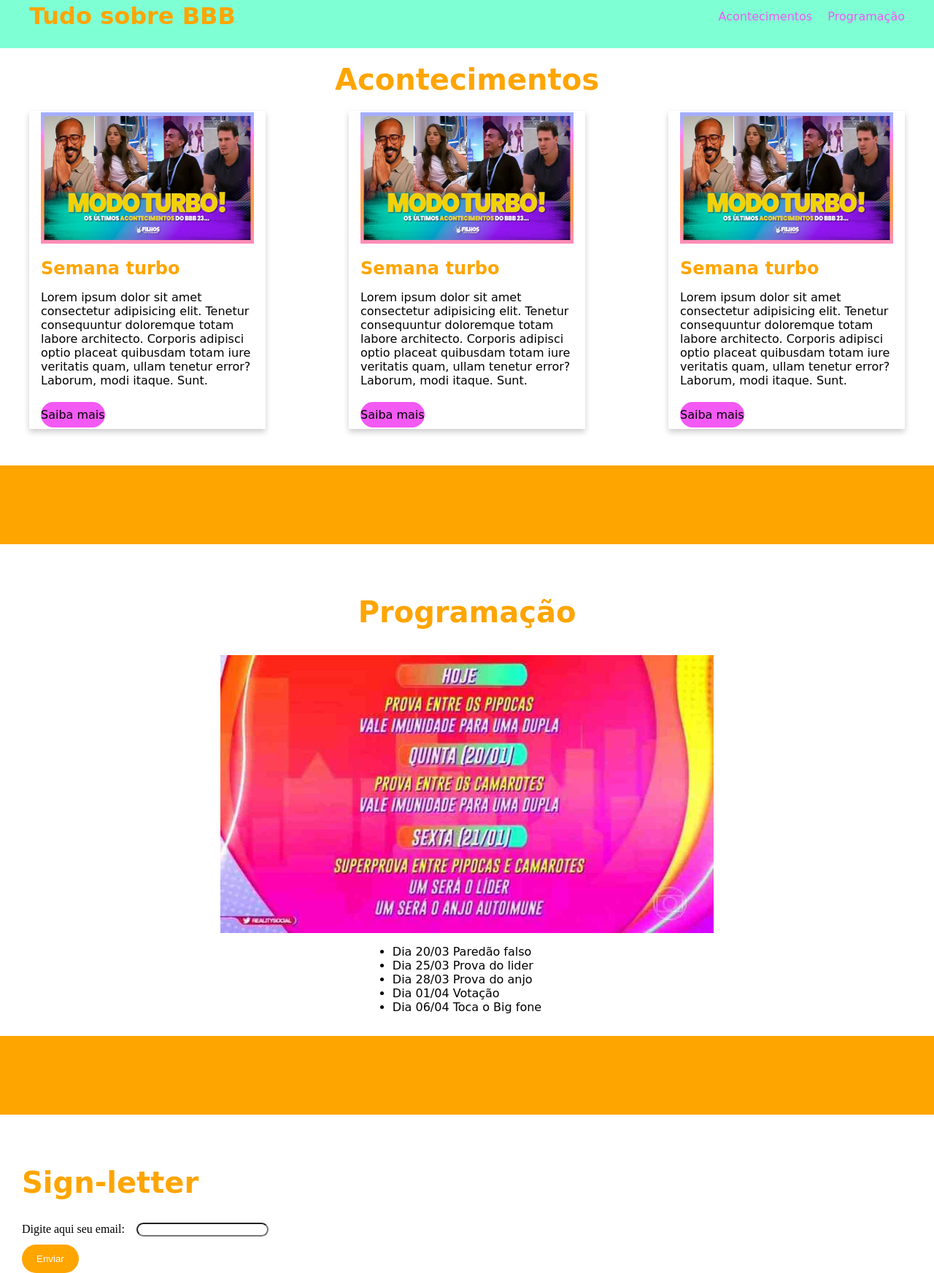
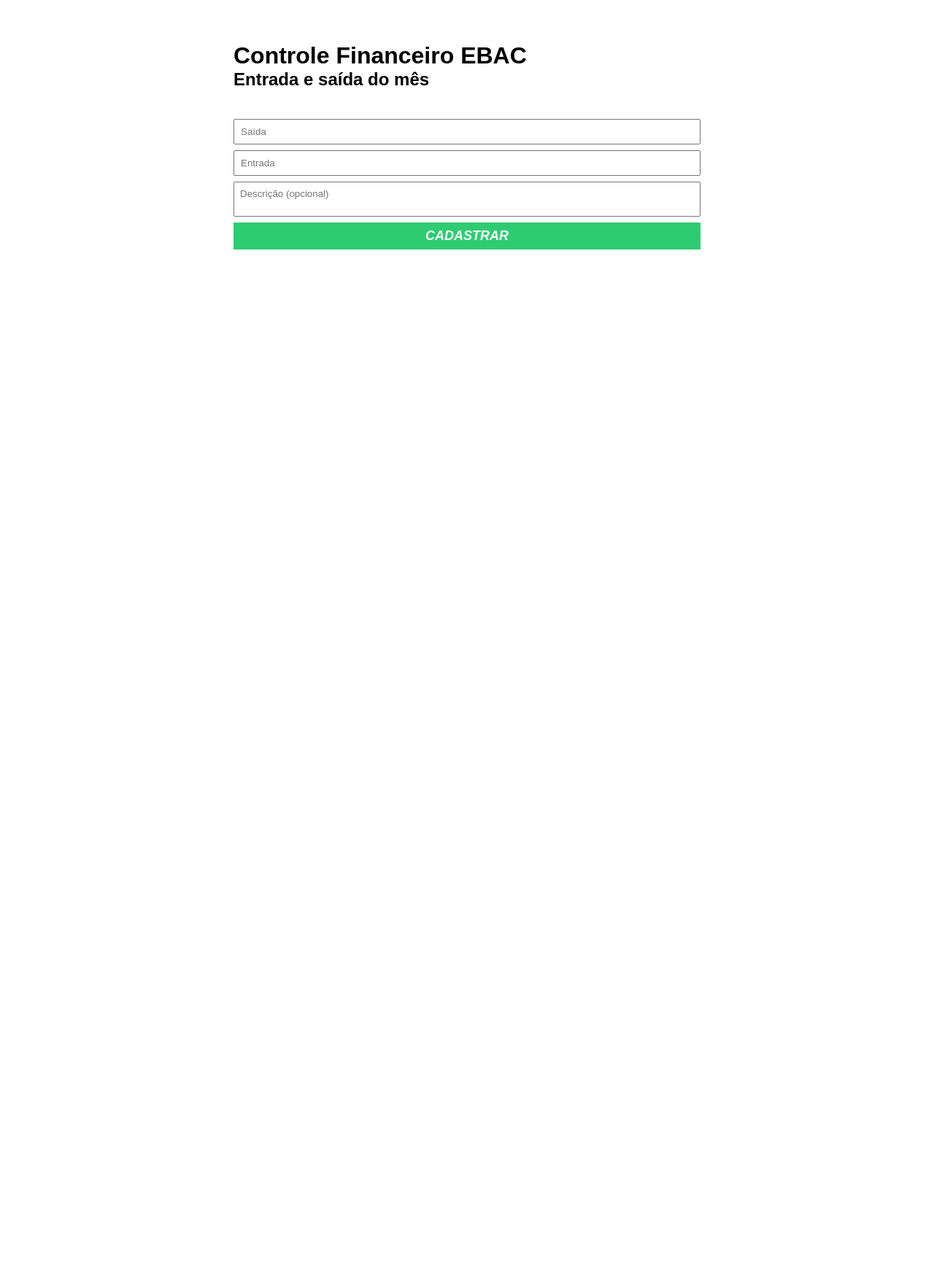
Before and after one commit to RaquelATeixeira51/tarefas_ebac, a plain HTML site: page src/index.html in a window 1280 px wide. Shown: the part 22-1767 px from the top of the page at 73% size. After the commit the page ends 800 px from the top, so only its background shows below. Drawn offline with Linux system fonts and the light colour scheme; a web font is replaced by a local one.

Commit message:
integrando js com html

```diff
--- a/src/css/index.css
+++ /dev/null
@@ -1,151 +0,0 @@
-* {
-    margin: 0;
-    padding: 0;
-    box-sizing: border-box;
-}
-
-header{
-    padding: 25px 0;
-    background-color: aquamarine;
-    color: orange;
-    font-family: 'Tilt Warp', cursive;
-}
-
-header .container {
-    display: flex;
-    justify-content: space-between;
-    align-items: center;
-}
-
-.container{
-    max-width: 1200px;
-    width: 100%;
-    margin: 0 auto;
-    font-family: 'Tilt Warp', cursive;
-}
-
-header nav li {
-    display: inline;
-    padding-left: 16px;
-
-}
-
-header li a {
-    text-decoration: none;
-    color: rgb(243, 89, 243);
-}
-
-#acontecimentos h1 {
-    padding: 20px 0;
-    color: orange;
-    font-size: 40px;
-    display: flex;
-    flex-direction: column;
-    font-family: 'Tilt Warp', cursive;
-    align-items: center;
-
-}
-
-#acontecimentos .container{
-    display: flex;
-    position: relative;
-    justify-content: space-between;
-}
-
-.card-acontecimentos img{
-    height: 180px;
-    width: 100%;
-}
-
-.card-acontecimentos a {
-    background-color: rgb(243, 89, 243);
-    color: black;
-    border-radius: 30px;
-    text-decoration: none;
-    padding: 8px 0;
-    display: inline-block;
-    margin-top: 20px;
-}
-
-.card-acontecimentos h2 {
-    color: orange;
-    padding: 16px 0;
-}
-
-.card-acontecimentos {
-    box-shadow: 0 4px 8px 0 rgba(0,0,0,0.2);
-    transition: 0.3s;
-    width: 27%;
-    padding: 2px 16px;
-    margin-bottom: 50px;
-}
-
-.card-acontecimentos:hover {
-    box-shadow: 0 8px 16px 0 rgba(0,0,0,0.2);
-}
-
-#sep .separador {
-    background-color:orange;
-    margin-bottom: 50px;
-}
-
-#programacao h1 {
-    padding: 20px 0;
-    color: orange;
-    font-size: 40px;
-    display: flex;
-    flex-direction: column;
-    font-family: 'Tilt Warp', cursive;
-    align-items: center;
-
-}
-
-#programacao .container {
-    display: flex;
-    flex-direction: column;
-    align-items: center;
-    margin-bottom: 30px;
-}
-
-#programacao .container img {
-    max-width: 680px;
-    width: 100%;
-    padding: 16px 2px;
-}
-
-#footer h1 {
-    padding: 20px 0;
-    color: orange;
-    font-size: 40px;
-    display: flex;
-    flex-direction: column;
-    font-family: 'Tilt Warp', cursive;
-    margin-left: 30px;
-
-}
-
-form {
-    margin-left: 30px;
-}
-
-label {
-    padding: 12px 12px 12px 0;
-    display: inline-block;
-  }
-
-  input[type=submit] {
-    background-color: orange;
-    color: white;
-    padding: 12px 20px;
-    border: none;
-    border-radius: 20px;
-    cursor: pointer;
-  }
-
-  input[type=submit]:hover {
-    background-color: rgb(243, 89, 243);
-  }
-
-  input[type=email] {
-    border-radius: 20px;
-  }
--- /dev/null
+++ b/src/css/main.css
@@ -0,0 +1,53 @@
+* {
+    margin: 0;
+    padding: 0;
+    box-sizing: border-box;
+    font-family: sans-serif;
+}
+
+.container {
+    margin: 80px auto;
+    max-width: 640px;
+    width: 100%;
+}
+
+form {
+    margin-top: 40px;
+}
+
+input, textarea, button {
+    display: block;
+    padding: 8px;
+    margin-bottom: 8px;
+    width: 100%;
+    resize: none;
+}
+
+button {
+    background-color: #2ecc71;
+    border: none;
+    text-transform: uppercase;
+    color: #fff;
+    font-weight: bold;
+    font-size: 18px;
+    font-style: italic;
+    cursor: pointer;
+}
+
+button:hover {
+    background-color: #27ae60;
+}
+
+.success-message {
+    background-color: #27ae60;
+    padding: 16px;
+    color: white;
+    display: none;
+}
+
+.failure-message {
+    background-color: red;
+    padding: 16px;
+    color: white;
+    display: none;
+}
--- a/src/index.html
+++ b/src/index.html
@@ -1,117 +1,27 @@
 <!DOCTYPE html>
-<html lang="en">
-
+<html lang="pt-BR">
 <head>
     <meta charset="UTF-8">
     <meta http-equiv="X-UA-Compatible" content="IE=edge">
     <meta name="viewport" content="width=device-width, initial-scale=1.0">
-    <link rel="stylesheet" href="./css/index.css">
-    <link rel="preconnect" href="https://fonts.googleapis.com">
-    <link rel="preconnect" href="https://fonts.gstatic.com" crossorigin>
-    <link href="https://fonts.googleapis.com/css2?family=Tilt+Warp&display=swap" rel="stylesheet">
-    <title>Tudo sobre BBB</title>
+    <title>HTML com JS</title>
+    <link rel="stylesheet" href="./css/main.css" />
 </head>
-
 <body>
-    <header>
-        <div class="container">
-            <h1>Tudo sobre BBB</h1>
-            <nav>
-                <ul>
-                    <li>
-                        <a href="#acontecimentos">Acontecimentos</a>
-                    </li>
-                    <li>
-                        <a href="#programacao">Programação</a>
-                    </li>
-                </ul>
-            </nav>
-        </div>
-    </header>
-    <section id="acontecimentos">
-        <h1>Acontecimentos</h1>
-        <div class="container">
-            <div class="card-acontecimentos">
-                <img src="./img/acontecimentos.jpg">
-                <h2>Semana turbo</h2>
-                <p>Lorem ipsum dolor sit amet consectetur adipisicing elit. Tenetur consequuntur doloremque totam labore
-                    architecto. Corporis adipisci optio placeat quibusdam totam iure veritatis quam, ullam tenetur
-                    error? Laborum, modi itaque. Sunt.</p>
-                <a href="#">Saiba mais</a>
-            </div>
-
-            <div class="card-acontecimentos">
-                <img src="./img/acontecimentos.jpg">
-                <h2>Semana turbo</h2>
-                <p>Lorem ipsum dolor sit amet consectetur adipisicing elit. Tenetur consequuntur doloremque totam labore
-                    architecto. Corporis adipisci optio placeat quibusdam totam iure veritatis quam, ullam tenetur
-                    error? Laborum, modi itaque. Sunt.</p>
-                <a href="#">Saiba mais</a>
-            </div>
-
-            <div class="card-acontecimentos">
-                <img src="./img/acontecimentos.jpg">
-                <h2>Semana turbo</h2>
-                <p>Lorem ipsum dolor sit amet consectetur adipisicing elit. Tenetur consequuntur doloremque totam labore
-                    architecto. Corporis adipisci optio placeat quibusdam totam iure veritatis quam, ullam tenetur
-                    error? Laborum, modi itaque. Sunt.</p>
-                <a href="#">Saiba mais</a>
-            </div>
-        </div>
-    </section>
-    <section id="sep">
-        <div class="separador">
-            <br>
-            <br>
-            <br>
-            <br>
-            <br>
-            <br>
-        </div>
-    </section>
-
-    <section id="programacao">
-        <h1>Programação</h1>
-        <div class="container">
-            <img src="./img/programacao.jfif">
-            <ul>
-                <li>
-                    <p>Dia 20/03 Paredão falso</p>
-                </li>
-                <li>
-                    <p>Dia 25/03 Prova do lider</p>
-                </li>
-                <li>
-                    <p>Dia 28/03 Prova do anjo</p>
-                </li>
-                <li>
-                    <p>Dia 01/04 Votação</p>
-                </li>
-                <li>
-                    <p>Dia 06/04 Toca o Big fone</p>
-                </li>
-            </ul>
-        </div>
-    </section>
-    <section id="sep">
-        <div class="separador">
-            <br>
-            <br>
-            <br>
-            <br>
-            <br>
-            <br>
-        </div>
-    </section>
-    <section id="footer">
-        <h1>Sign-letter</h1>
-
-        <form>
-            <label for="email">Digite aqui seu email:</label>
-            <input type="email" id="email"><br>
-            <input type="submit" value="Enviar" onclick="">
+    <div class="container">
+        <h1>Controle Financeiro EBAC</h1>
+        <h2>Entrada e saída do mês</h2>
+        <form id="form-financeiro">
+            <input type="number" id="saida" required placeholder="Saída" />
+            <p class="failure-message">
+            </p>
+            <input type="number" id="entrada" required placeholder="Entrada" />
+            <textarea placeholder="Descrição (opcional)"></textarea>
+            <button type="submit">Cadastrar</button>
         </form>
-    </section>
+        <p class="success-message">
+        </p>
+    </div>
+    <script src="./js/main.js"></script>
 </body>
-
 </html>
--- /dev/null
+++ b/src/js/main.js
@@ -0,0 +1,54 @@
+const form = document.getElementById('form-financeiro');
+
+const saida = document.getElementById('saida');
+const entrada = document.getElementById('entrada');
+
+function validateForm(saida, entrada) {
+    if(saida > entrada){
+        return false;
+    } else {
+        return true;
+    }
+}
+
+form.addEventListener('submit', function(e) {
+    e.preventDefault();
+
+    const messageSuccess = "Finanças do mês cadastradas com sucesso!";
+    const messageFailure = "A saída não pode ser maior que a entrada!";
+
+    const validate = validateForm(saida.value, entrada.value);
+
+    if(validate){
+        const successContainer = document.querySelector('.success-message');
+        successContainer.innerHTML = messageSuccess;
+        successContainer.style.display = 'block';
+    } else {
+        saida.style.border = '2px solid red';
+        const failureContainer = document.querySelector('.failure-message');
+        failureContainer.innerHTML = messageFailure;
+        failureContainer.style.display = 'block';
+    }
+})
+
+saida.addEventListener('change', function() {
+    validateChange = validateForm(saida, entrada);
+
+    if(validateChange){
+        saida.style.border = '';
+        document.querySelector('.failure-message').style.display = 'none';
+    } else {
+        document.querySelector('.success-message').style.display = 'none';
+    }
+})
+
+entrada.addEventListener('change', function() {
+    validateChange = validateForm(saida, entrada);
+
+    if(validateChange){
+        saida.style.border = '';
+        document.querySelector('.failure-message').style.display = 'none';
+    } else {
+        document.querySelector('.success-message').style.display = 'none';
+    }
+})
```
Also changed, not shown: src/img/acontecimentos.jpg (deleted), src/img/programacao.jfif (deleted).
